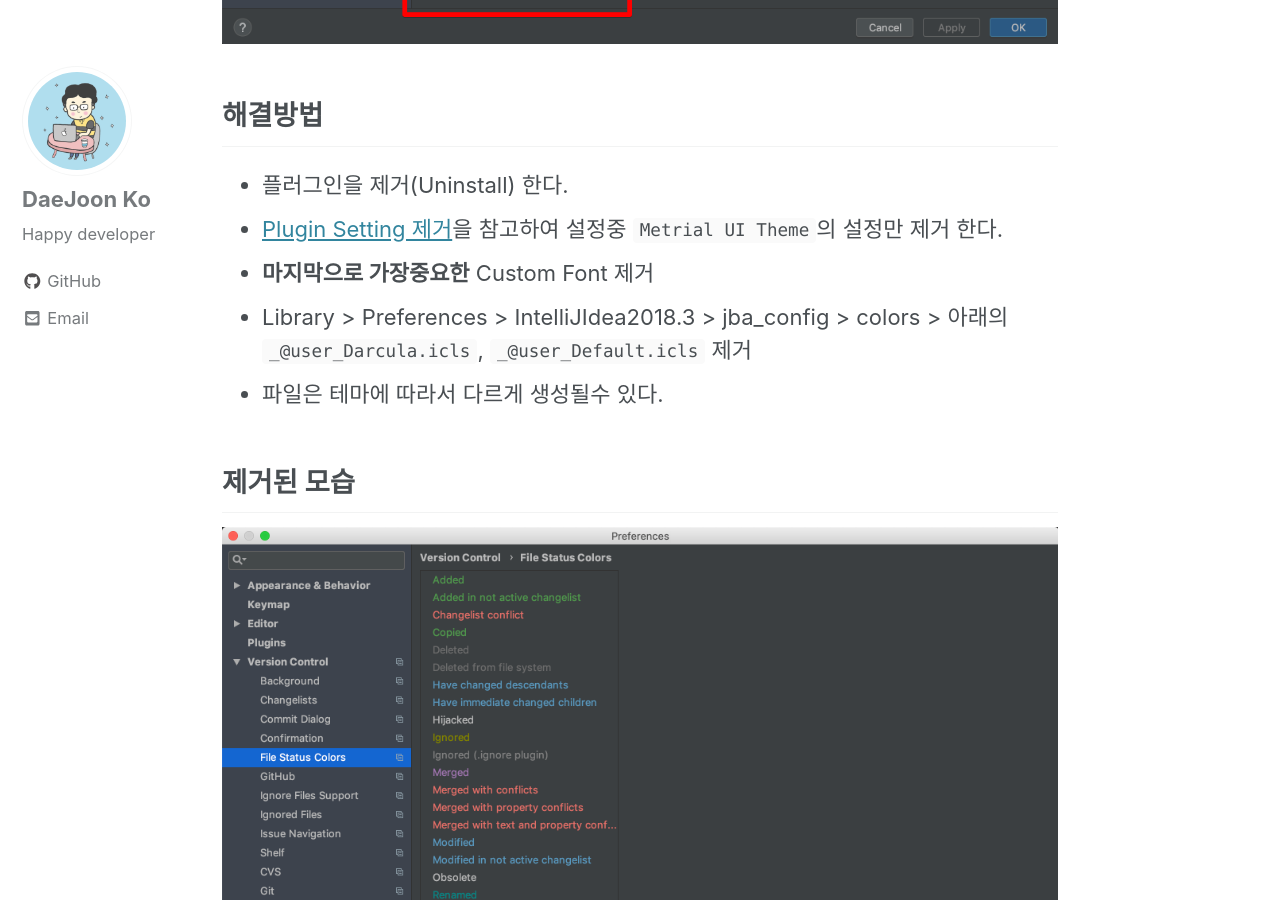
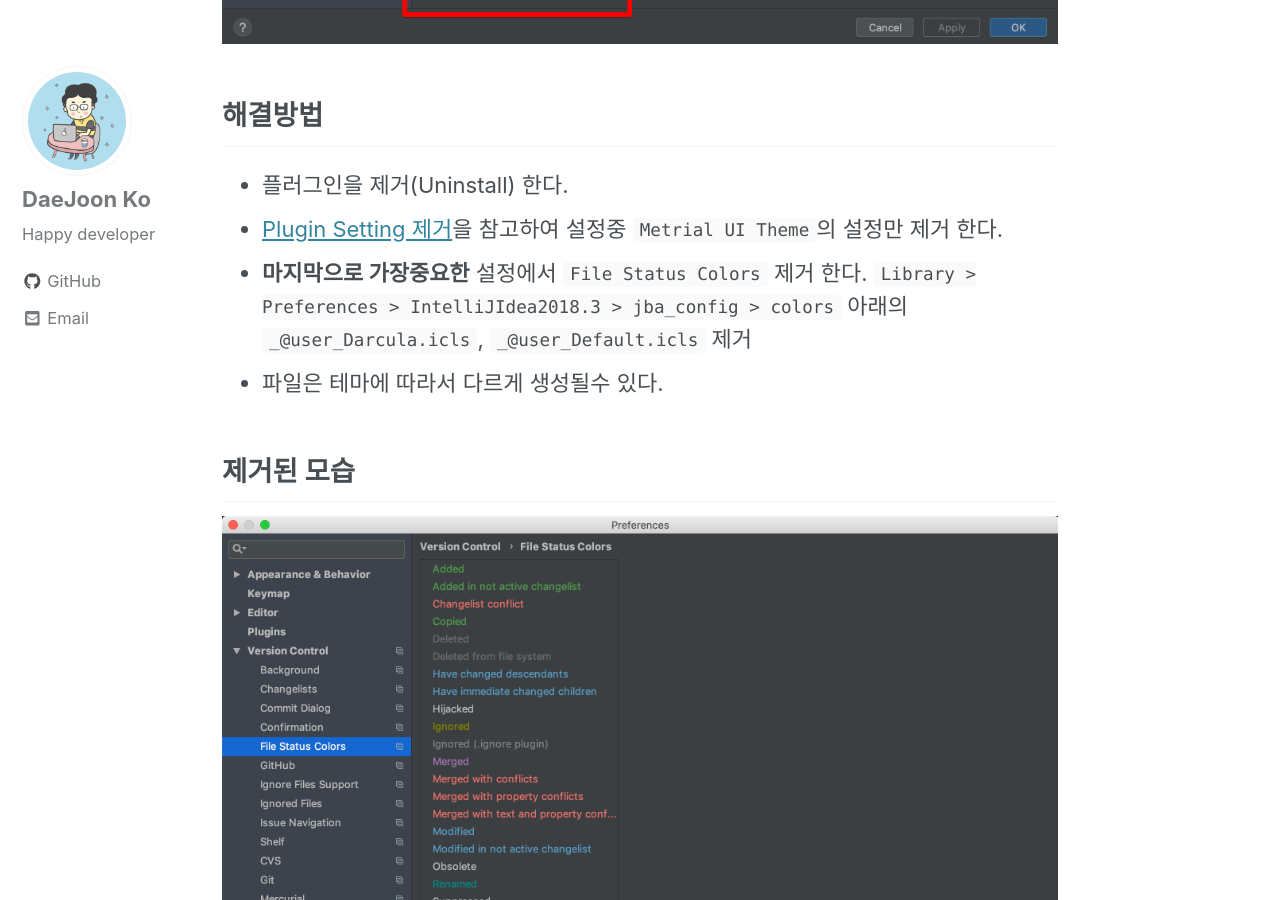
Before and after one commit to daejoon/daejoon.github.io, a Jekyll site: the page built from _posts/2019-01-29-IntelliJ-Metrial-Theme-Cleanup.md, in a window 1280 px wide and 900 px high, scrolled down 974 px. Built offline with Jekyll 4.4.1, drawn with Linux system fonts in a browser that asks for light colours; cached includes are drawn as plain includes; nearby versions of some CDN libraries; comment, search, counter and statistics services are not loaded.

Commit message:
Update 2019-01-29-IntelliJ-Metrial-Theme-Cleanup.md

```diff
--- a/_posts/2019-01-29-IntelliJ-Metrial-Theme-Cleanup.md
+++ b/_posts/2019-01-29-IntelliJ-Metrial-Theme-Cleanup.md
@@ -13,8 +13,7 @@ categories: intellij
 ## 해결방법
 - 플러그인을 제거(Uninstall) 한다.
 - [Plugin Setting 제거](https://intellij-support.jetbrains.com/hc/en-us/articles/206544519-Directories-used-by-the-IDE-to-store-settings-caches-plugins-and-logs)을 참고하여 설정중 `Metrial UI Theme`의 설정만 제거 한다.
-- **마지막으로 가장중요한** Custom Font 제거
-- Library > Preferences > IntelliJIdea2018.3 > jba_config > colors > 아래의 `_@user_Darcula.icls`, `_@user_Default.icls` 제거
+- **마지막으로 가장중요한** 설정에서 `File Status Colors` 제거 한다. `Library > Preferences > IntelliJIdea2018.3 > jba_config > colors` 아래의 `_@user_Darcula.icls`, `_@user_Default.icls` 제거
 - 파일은 테마에 따라서 다르게 생성될수 있다.
 
 ## 제거된 모습
```
